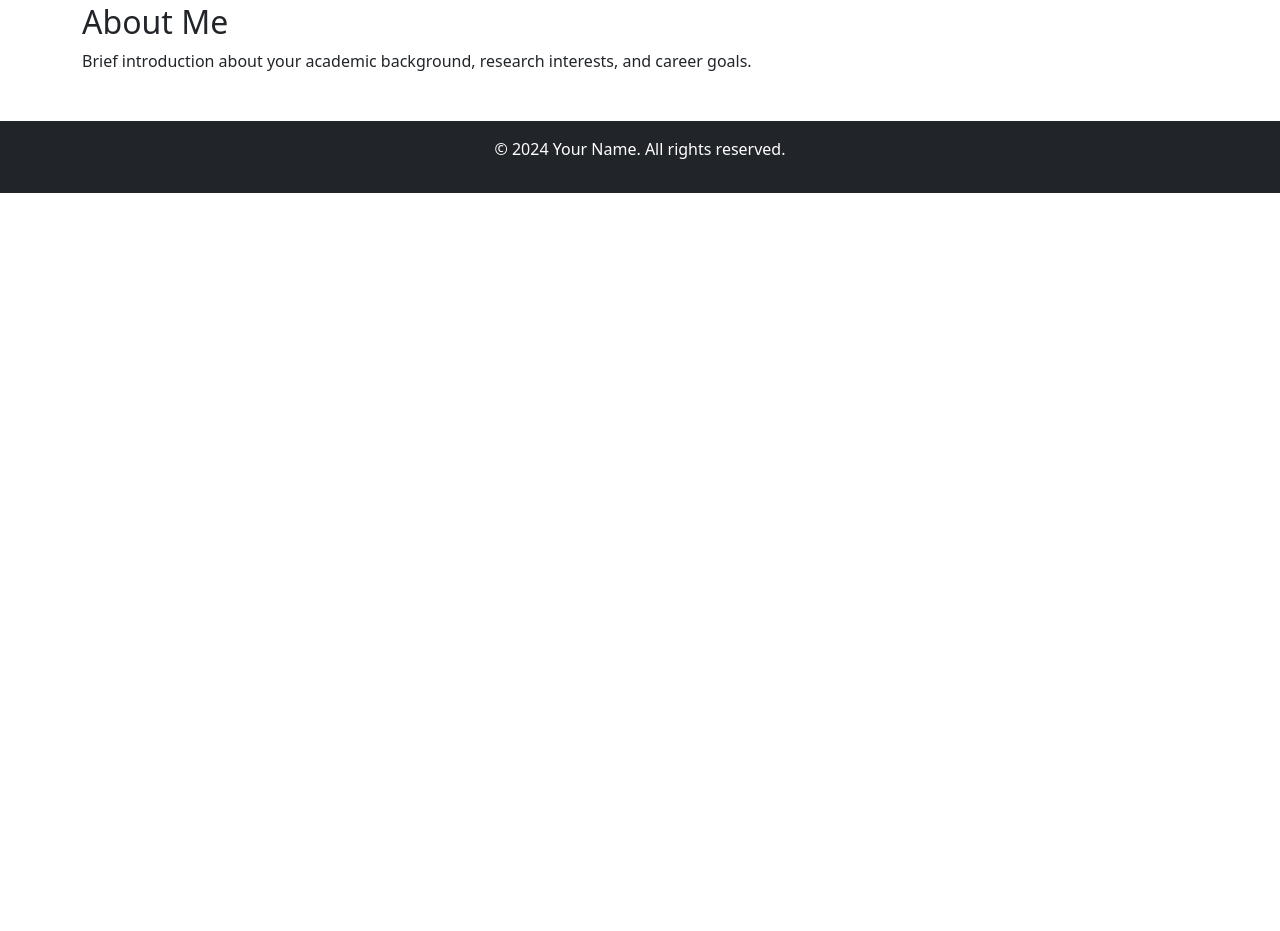
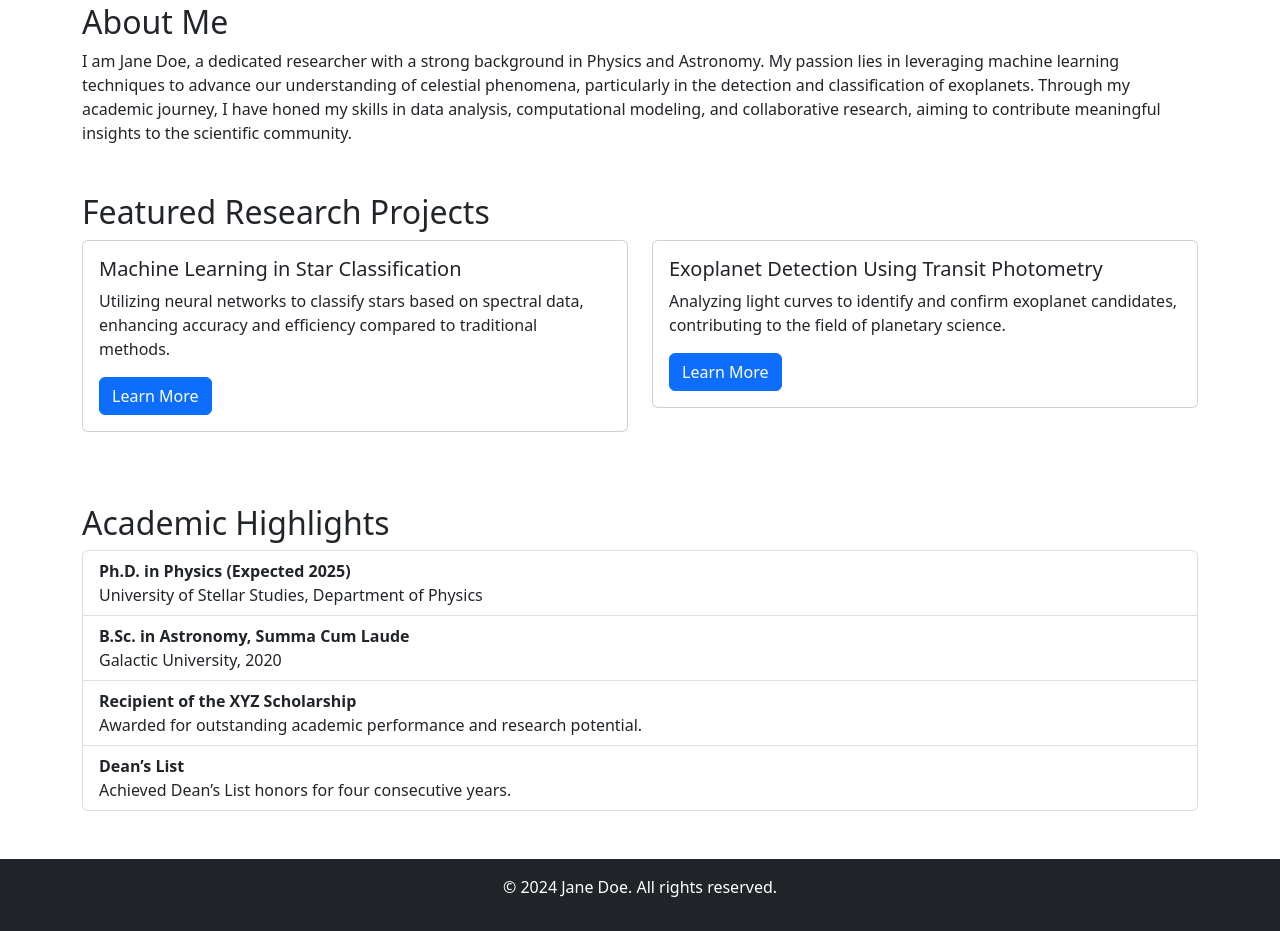
Before and after one commit to Adrita-Khan/ChatGPT, a plain HTML site: page index.html in a window 1280 px wide. Shown: the part 293-1224 px from the top of the page. Before the commit the page ends 800 px from the top, so only its background shows below. Drawn offline with nearby package versions, Linux system fonts and the light colour scheme.

Commit message:
Update index.html

```diff
--- a/index.html
+++ b/index.html
@@ -5,7 +5,7 @@
     <meta name="viewport" content="width=device-width, initial-scale=1.0">
     <title>My Academic Portfolio</title>
     <!-- Bootstrap CSS -->
-    <link href="https://cdn.jsdelivr.net/npm/bootstrap@5.3.0/dist/css/bootstrap.min.css" rel="stylesheet">
+    <link href="https://cdn.jsdelivr.net/npm/bootstrap@5.2.3/dist/css/bootstrap.min.css" rel="stylesheet" integrity="sha384-..." crossorigin="anonymous">
     <!-- Custom CSS -->
     <link rel="stylesheet" href="css/styles.css">
 </head>
@@ -21,7 +21,7 @@
         <div class="collapse navbar-collapse" id="navbarNav">
           <ul class="navbar-nav ms-auto">
             <li class="nav-item">
-              <a class="nav-link active" href="index.html">Home</a>
+              <a class="nav-link active" aria-current="page" href="index.html">Home</a>
             </li>
             <li class="nav-item">
               <a class="nav-link" href="academic.html">Academic Achievements</a>
@@ -48,24 +48,87 @@
         <div class="container">
             <h1>Welcome to My Academic Portfolio</h1>
             <p>PhD Applicant in Physics and Astronomy</p>
+            <!-- Optional: Add a professional photo -->
+            <!-- <img src="assets/profile.jpg" alt="Profile Photo" class="img-fluid rounded-circle mt-3" width="150"> -->
         </div>
     </header>
 
-    <section class="container my-5">
-        <h2>About Me</h2>
-        <p>Brief introduction about your academic background, research interests, and career goals.</p>
-        <!-- You can add a professional photo here -->
-    </section>
+    <main class="container my-5">
+        <section>
+            <h2>About Me</h2>
+            <p>
+                I am Jane Doe, a dedicated researcher with a strong background in Physics and Astronomy. My passion lies in leveraging machine learning techniques to advance our understanding of celestial phenomena, particularly in the detection and classification of exoplanets. Through my academic journey, I have honed my skills in data analysis, computational modeling, and collaborative research, aiming to contribute meaningful insights to the scientific community.
+            </p>
+            <!-- Optional: Add more details or a timeline -->
+        </section>
+
+        <section class="mt-5">
+            <h2>Featured Research Projects</h2>
+            <div class="row">
+                <div class="col-md-6">
+                    <div class="card mb-4">
+                        <div class="card-body">
+                            <h5 class="card-title">Machine Learning in Star Classification</h5>
+                            <p class="card-text">
+                                Utilizing neural networks to classify stars based on spectral data, enhancing accuracy and efficiency compared to traditional methods.
+                            </p>
+                            <a href="research.html#machine-learning" class="btn btn-primary">Learn More</a>
+                        </div>
+                    </div>
+                </div>
+                <div class="col-md-6">
+                    <div class="card mb-4">
+                        <div class="card-body">
+                            <h5 class="card-title">Exoplanet Detection Using Transit Photometry</h5>
+                            <p class="card-text">
+                                Analyzing light curves to identify and confirm exoplanet candidates, contributing to the field of planetary science.
+                            </p>
+                            <a href="research.html#exoplanet-detection" class="btn btn-primary">Learn More</a>
+                        </div>
+                    </div>
+                </div>
+                <!-- Add more featured projects as needed -->
+            </div>
+        </section>
+
+        <section class="mt-5">
+            <h2>Academic Highlights</h2>
+            <ul class="list-group">
+                <li class="list-group-item">
+                    <strong>Ph.D. in Physics (Expected 2025)</strong><br>
+                    University of Stellar Studies, Department of Physics
+                </li>
+                <li class="list-group-item">
+                    <strong>B.Sc. in Astronomy, Summa Cum Laude</strong><br>
+                    Galactic University, 2020
+                </li>
+                <li class="list-group-item">
+                    <strong>Recipient of the XYZ Scholarship</strong><br>
+                    Awarded for outstanding academic performance and research potential.
+                </li>
+                <li class="list-group-item">
+                    <strong>Dean’s List</strong><br>
+                    Achieved Dean’s List honors for four consecutive years.
+                </li>
+                <!-- Add more academic highlights as needed -->
+            </ul>
+        </section>
+    </main>
 
     <!-- Footer -->
     <footer class="bg-dark text-white text-center py-3">
         <div class="container">
-            <p>&copy; 2024 Your Name. All rights reserved.</p>
+            <p>&copy; 2024 Jane Doe. All rights reserved.</p>
+            <!-- Optional: Add social media icons -->
+            <!--
+            <a href="https://github.com/janedoe" class="text-white me-2"><i class="fab fa-github"></i></a>
+            <a href="https://linkedin.com/in/janedoe" class="text-white"><i class="fab fa-linkedin"></i></a>
+            -->
         </div>
     </footer>
 
     <!-- Bootstrap JS and dependencies -->
-    <script src="https://cdn.jsdelivr.net/npm/bootstrap@5.3.0/dist/js/bootstrap.bundle.min.js"></script>
+    <script src="https://cdn.jsdelivr.net/npm/bootstrap@5.2.3/dist/js/bootstrap.bundle.min.js" integrity="sha384-..." crossorigin="anonymous"></script>
     <!-- Custom JS -->
     <script src="js/scripts.js"></script>
 </body>
```
